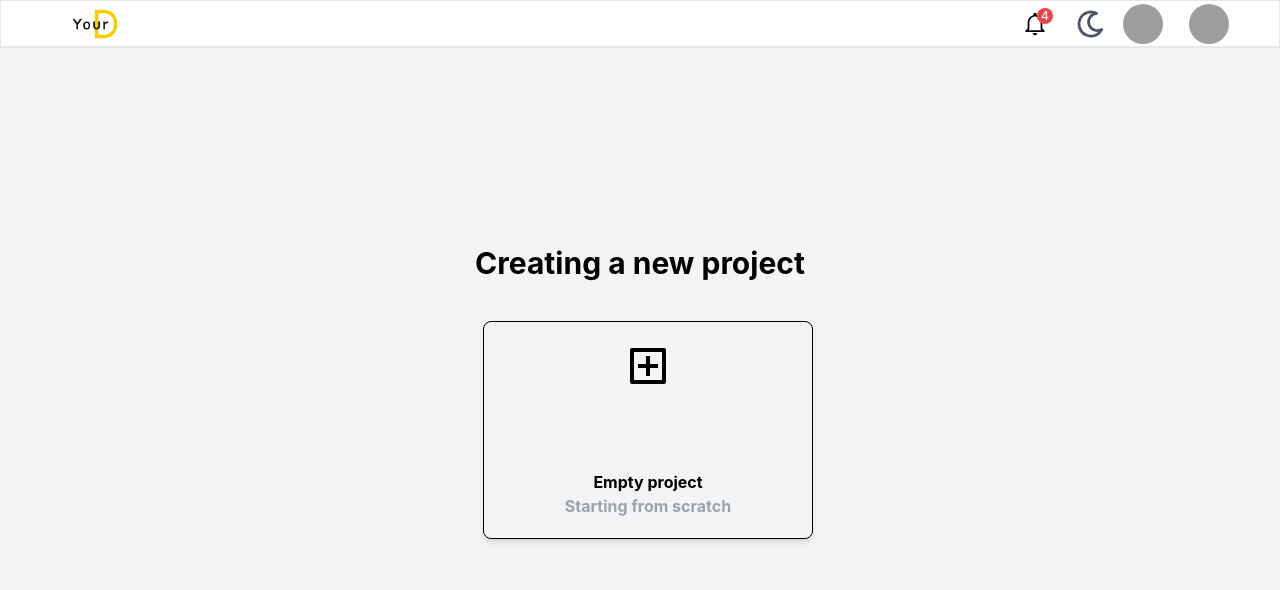
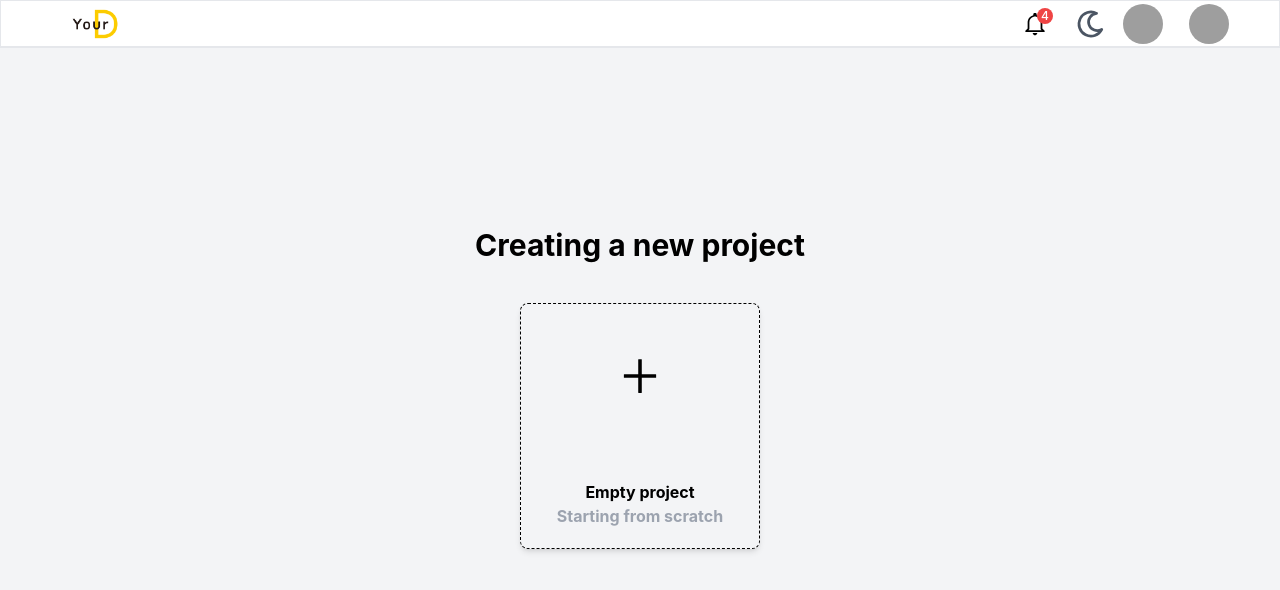
Before and after one commit to DataSovereignty-YourD/YourD-SaaS, a React (Create React App) app: page /project in a window 1280 px wide. Shown: the top 590 px of the page. Built offline with nearby package versions, Linux system fonts and the light colour scheme; grey boxes are pictures that could not be loaded.

Commit message:
projectListPage

```diff
--- a/src/components/project/settings.tsx
+++ b/src/components/project/settings.tsx
@@ -24,11 +24,13 @@ export default function Settings({ item }: { item: projectType }) {
     false,
     false,
   ]);
+
   const [isClicked, setIsClicked] = useState([false, false]);
   const [fontSize, setFontSize] = useState('medium');
   const handleToggleHomeButton = () => {
     setIsClicked([!isClicked[0], isClicked[1]]);
   };
+
   function classNames(...classes) {
     return classes.filter(Boolean).join(' ');
   }
@@ -72,11 +74,13 @@ export default function Settings({ item }: { item: projectType }) {
     let newPJArray = project.filter((pj) => pj.clientId !== item.clientId);
     updateProject(newPJArray);
   };
+
   const toggleExpand = (index: number) => {
     const newIsExpanded = [...isExpanded];
     newIsExpanded[index] = !newIsExpanded[index];
     setIsExpanded(newIsExpanded);
   };
+
   const toggleClick = (index: number) => {
     const newClick = [...isClicked];
     newClick[index] = !newClick[index];
--- a/src/pages/projectListPage.tsx
+++ b/src/pages/projectListPage.tsx
@@ -9,7 +9,7 @@ import {
 import { loginValue } from '../recoil/loginState';
 import Right from '../assets/icons/Right.png';
 import { useEffect } from 'react';
-import { RiAddBoxLine } from 'react-icons/ri';
+import { AiOutlinePlus } from 'react-icons/ai';
 
 export default function ProjectListPage() {
   const [modalOpen, setModalOpen] = useRecoilState(projectModalState);
@@ -72,7 +72,6 @@ export default function ProjectListPage() {
   ];
 
   return (
-
     <div className="w-full pt-12">
       <div className="mb-10">{modalOpen ? <NewProject /> : <div></div>}</div>
 
@@ -98,7 +97,7 @@ export default function ProjectListPage() {
                     {/* 색상 막대 */}
                     <div
                       // onClick={() => navigator('/project', { state: { item: item } })}
-                      className="flex-1 h-fit p-5 flex flex-col justify-center"
+                      className="flex-1 h-fit p-5 flex flex-col justify-center "
                     >
                       <div className="flex">
                         <div className="text-xl font-bold mb-2">
@@ -131,21 +130,22 @@ export default function ProjectListPage() {
             })}
           </div>
         ) : (
-          <div className="flex justify-center items-center h-full w-full">
+          <div className="flex justify-center items-center h-3/4 w-full">
             <div>
-              <div className="flex-col text-black font-bold text-3xl mb-10">
-                Creating a new project<div></div>
+              <div className="flex-col items-center justify-items text-black font-bold text-3xl mb-10">
+                Creating a new project
               </div>
+
               <div
                 onClick={isLogin ? () => newProject() : null}
-                className="flex-col text-l font-bold transition-all w-full h-1/4 ease-in-out duration-500 rounded-lg  p-5 shadow-md m-2 mt-4 mb-48 border border-black border-solid hover:shadow-lg
-                 hover:bg-gray-200  hover:border-purple-300  justify-center items-center"
+                className="flex-col text-l font-bold transition-all w-60 h-50 ease-in-out duration-500 rounded-lg shadow-md mx-auto  border border-black border-dashed hover:shadow-lg
+                   hover:bg-gray-200  hover:border-purple-300  justify-center items-center"
               >
-                <div className="flex justify-center items-center">
-                  <RiAddBoxLine size={48} />
+                <div className="flex justify-center items-center mt-12">
+                  <AiOutlinePlus size={48} />
                 </div>
 
-                <div className="flex-col">
+                <div className="flex-col mb-5">
                   <div className="mt-20 text-center  pointer-events-none ">
                     Empty project
                   </div>
```
